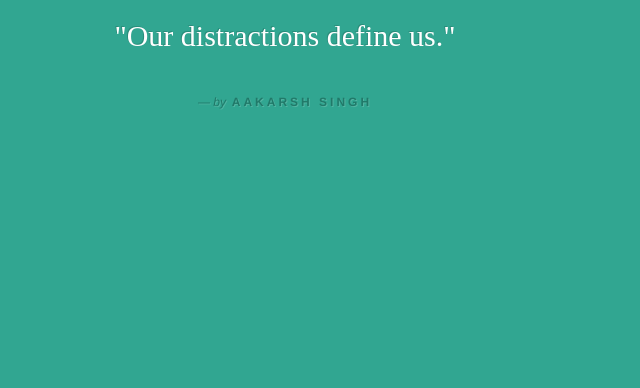
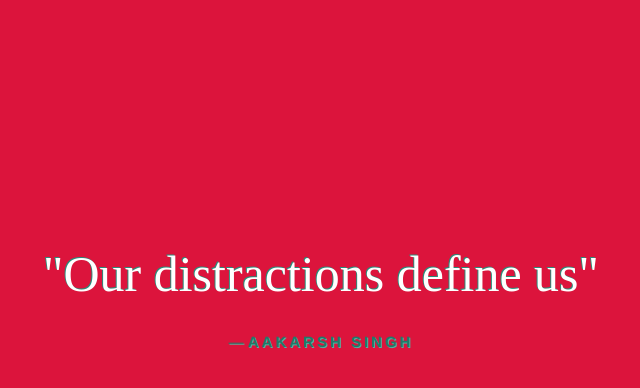
Before and after one commit to aakarshsingh/asingh13.github.io, a plain HTML site: page index.html in a window 1280 px wide. Shown: the whole page, without its empty margins (355-995 px from the left). Drawn offline with Linux system fonts and the light colour scheme.

Commit message:
Fixing CSS

```diff
--- a/css/style.css
+++ b/css/style.css
@@ -1,10 +1,10 @@
 body {
-    background-color: #31a691;
+    background-color: crimson;
 }
 blockquote p {
     color: #ffffff;
     font-family: 'Merriweather', serif;
-    font-size: 30px;
+    font-size: 50px;
     font-weight: 300;
     line-height: 40px;
     margin: 0 30px 40px;
@@ -15,9 +15,9 @@ blockquote p {
 p.author {
     color: #217969;
     font-family: 'Helvetica Neue', sans-serif;
-    font-size: 12px;
+    font-size: 15px;
     font-weight: bold;
-    line-height: 12px;
+    line-height: 15px;
     letter-spacing: 3px;
     text-align: center;
     text-shadow: #53b4a2 1px 1px;
--- a/index.html
+++ b/index.html
@@ -6,12 +6,12 @@
     <title>Hello World</title>
 </head>
 <body>
-<div id="first-quote" style="background: #31a691;">
+<div id="first-quote" style="background: crimson;margin-top: 18%;margin-left: 25%;position: absolute;">
     <div class="text-holder">
         <blockquote>
-            <p>"Our distractions define us."</p>
+            <p>"Our distractions define us"</p>
         </blockquote>
-        <p class="author"><span>— by</span> Aakarsh Singh</p>
+        <p class="author"><span>— </span> Aakarsh Singh</p>
     </div>
 </div>
 </body>
```
